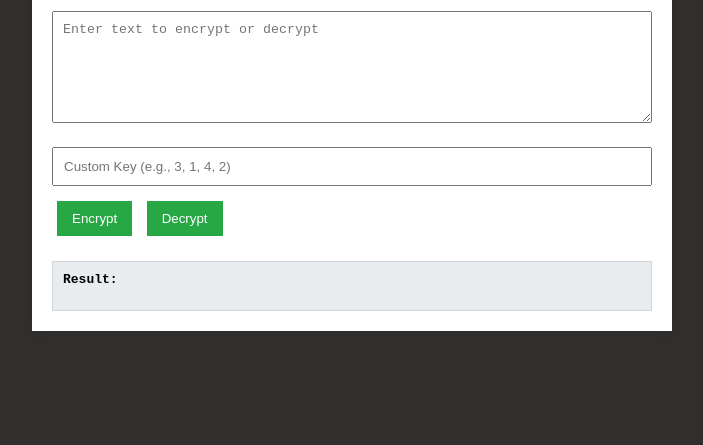
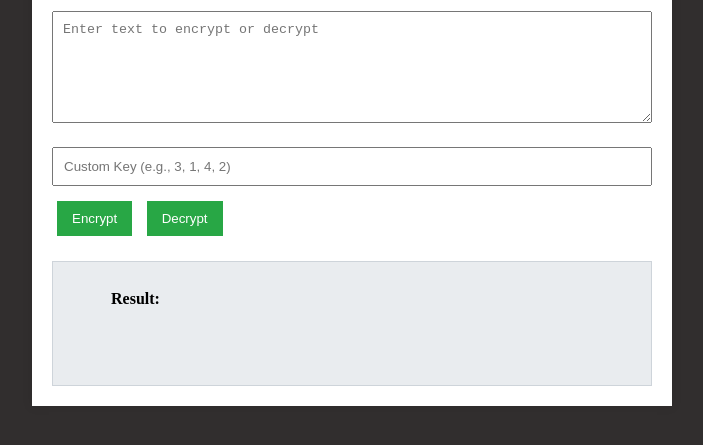
Before and after one commit to SmokeyGitH/simple_custom_text_encryption, a plain HTML site: page index.html in a window 1280 px wide. Shown: the part 127-572 px from the top of the page, without its empty margins (288-991 px from the left). Drawn offline with Linux system fonts and the light colour scheme.

Commit message:
index.html

```diff
--- a/index.html
+++ b/index.html
@@ -39,7 +39,12 @@
             padding: 10px;
             background-color: #e9ecef;
             border: 1px solid #ced4da;
-            font-family: monospace;
+            font-family: 'Times New Roman';
+            white-space: pre-wrap;  /* Ensures that long text wraps and newlines are respected */
+            word-wrap: break-word;   /* Breaks long words if necessary */
+            overflow-wrap: break-word;
+            overflow: auto;          /* Adds scroll if content exceeds the box */
+            max-height: 200px;
         }
     </style>
 </head>
```
